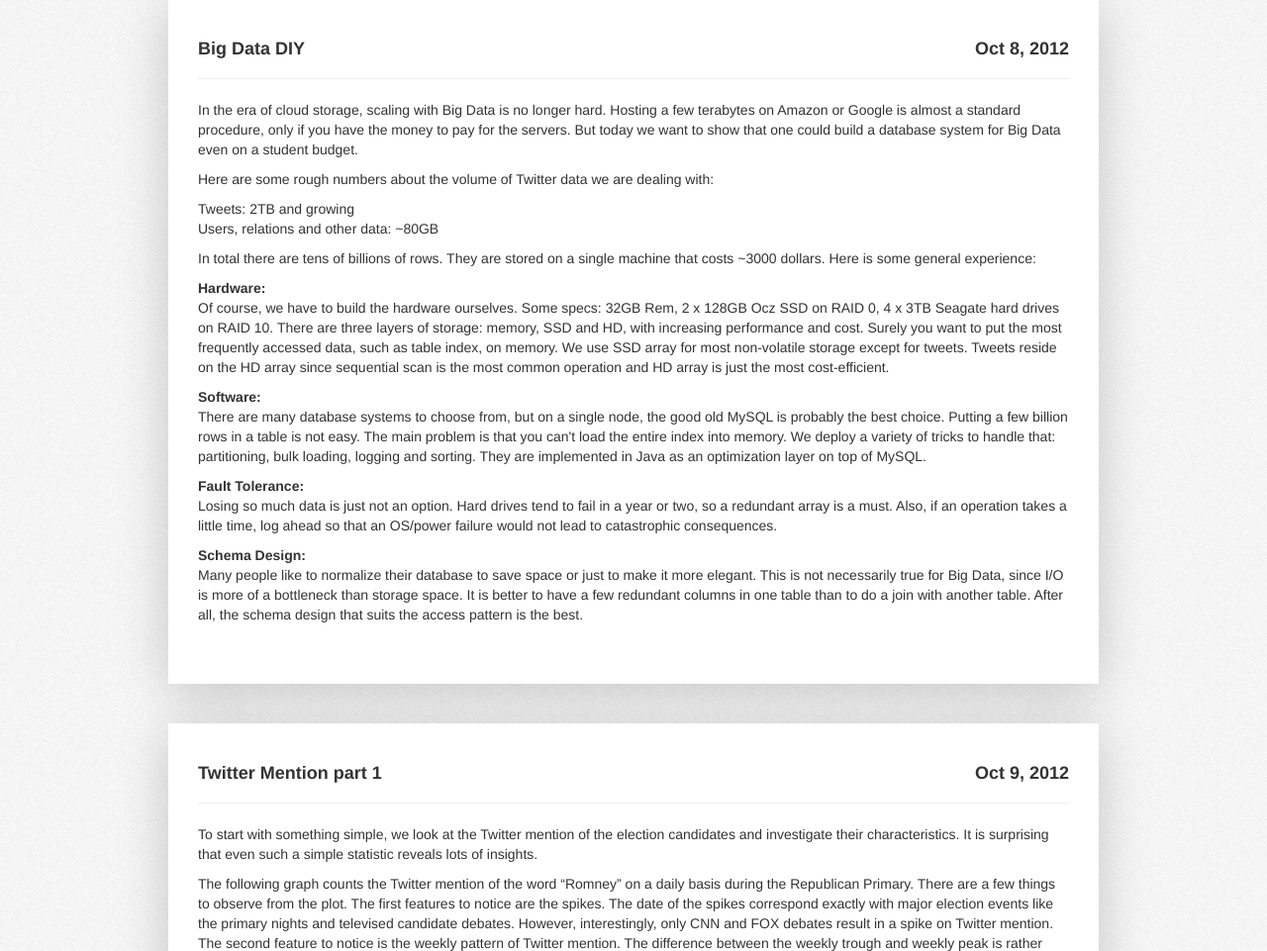
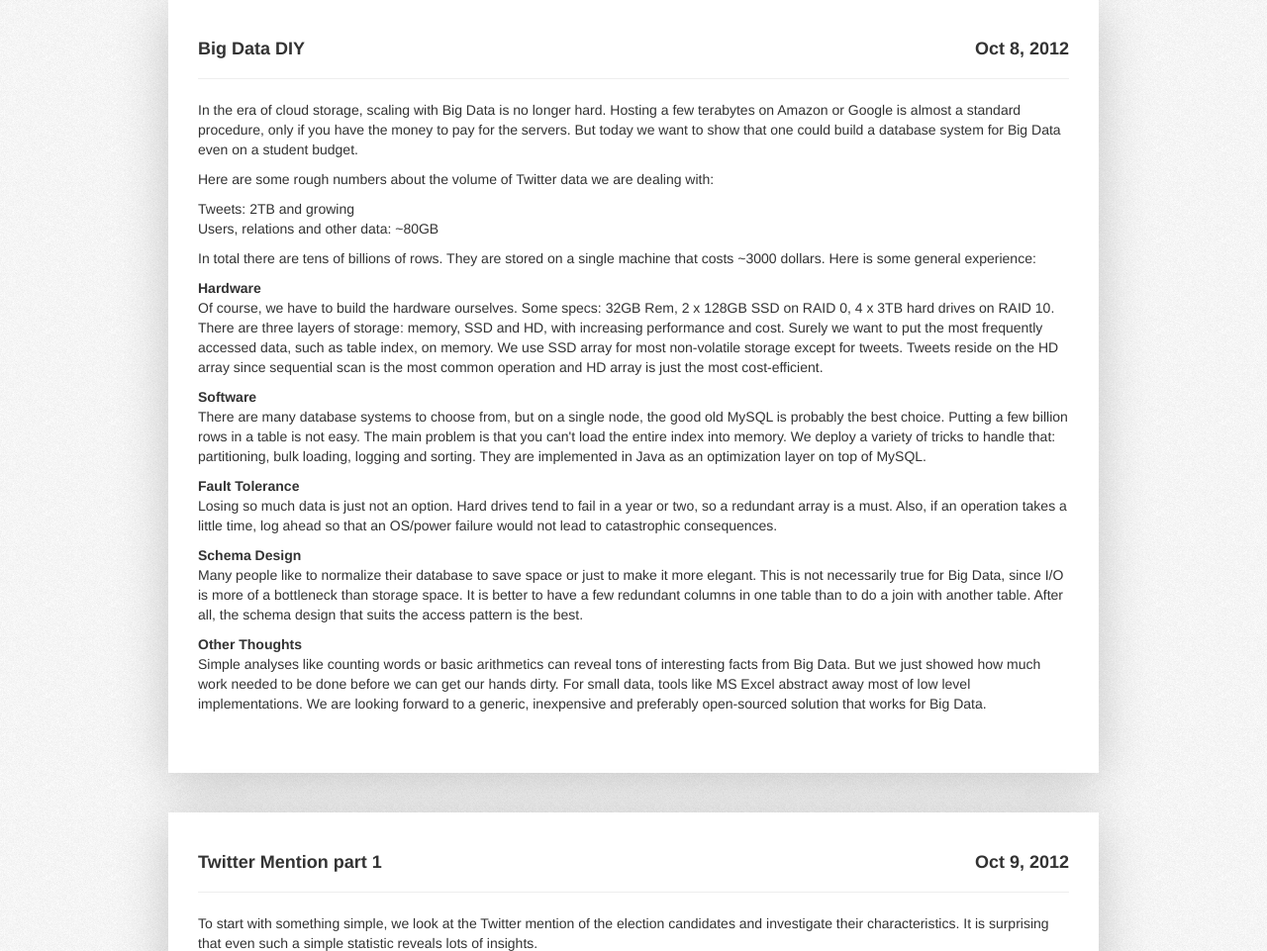
Before and after one commit to zhangkangj/twitwi_web, a Flask app: page /blog in a window 1280 px wide. Shown: the part 61-1022 px from the top of the page at 99% size. Run offline with Flask 2, Linux system fonts and the light colour scheme; some libraries are stand-ins or nearby versions.

Commit message:
small edits

```diff
--- a/WebContent/templates/blog.html
+++ b/WebContent/templates/blog.html
@@ -29,23 +29,29 @@
 			In total there are tens of billions of rows. They are stored on a single machine that costs ~3000 dollars. Here is some general experience:
 		</p>
 
-		<strong>Hardware:</strong>
+		<strong>Hardware</strong>
 		<p>
-			Of course, we have to build the hardware ourselves. Some specs: 32GB Rem, 2 x 128GB Ocz SSD on RAID 0, 4 x 3TB Seagate hard drives on RAID 10. There are three layers of storage: memory, SSD and HD, with increasing performance and cost. Surely you want to put the most frequently accessed data, such as table index, on memory. We use SSD array for most non-volatile storage except for tweets. Tweets reside on the HD array since sequential scan is the most common operation and HD array is just the most cost-efficient.		</p>
+			Of course, we have to build the hardware ourselves. Some specs: 32GB Rem, 2 x 128GB SSD on RAID 0, 4 x 3TB hard drives on RAID 10. There are three layers of storage: memory, SSD and HD, with increasing performance and cost. Surely we want to put the most frequently accessed data, such as table index, on memory. We use SSD array for most non-volatile storage except for tweets. Tweets reside on the HD array since sequential scan is the most common operation and HD array is just the most cost-efficient.
+		</p>
 
-		<strong>Software:</strong>
+		<strong>Software</strong>
 		<p>
 			There are many database systems to choose from, but on a single node, the good old MySQL is probably the best choice. Putting a few billion rows in a table is not easy. The main problem is that you can't load the entire index into memory. We deploy a variety of tricks to handle that: partitioning, bulk loading, logging and sorting. They are implemented in Java as an optimization layer on top of MySQL.
 		</p>
 
-		<strong>Fault Tolerance:</strong>
+		<strong>Fault Tolerance</strong>
 		<p>
 			Losing so much data is just not an option. Hard drives tend to fail in a year or two, so a redundant array is a must. Also, if an operation takes a little time, log ahead so that an OS/power failure would not lead to catastrophic consequences.
 		</p>
 
-		<strong>Schema Design:</strong>
+		<strong>Schema Design</strong>
 		<p>
 			Many people like to normalize their database to save space or just to make it more elegant. This is not necessarily true for Big Data, since I/O is more of a bottleneck than storage space. It is better to have a few redundant columns in one table than to do a join with another table. After all, the schema design that suits the access pattern is the best.
+		</p>
+
+		<strong>Other Thoughts</strong>
+		<p>
+			Simple analyses like counting words or basic arithmetics can reveal tons of interesting facts from Big Data. But we just showed how much work needed to be done before we can get our hands dirty. For small data, tools like MS Excel abstract away most of low level implementations. We are looking forward to a generic, inexpensive and preferably open-sourced solution that works for Big Data.
 		</p>
 		<br>
 	</div>
--- a/WebContent/templates/index.html
+++ b/WebContent/templates/index.html
@@ -78,10 +78,10 @@
 		<div id = "menu">
 			<ul class="nav nav-tabs">
 				<li id = "map_menu" class="active">
-					<a href="#"  class="black" onclick="slide_carousel('map_container')" rel="tooltip" data-placement="bottom" data-original-title="This map counts how many times Obama and Romney is mentioned. The color indicates their relative percentage.">Election Map </a>
+					<a href="#"  class="black" onclick="slide_carousel('map_container')" rel="tooltip" data-placement="bottom" data-original-title="This map counts how many times Obama and Romney are mentioned. The color indicates their relative percentage.">Election Map </a>
 				</li>
 				<li id = "topic_menu">
-					<a href="#" class="black" onclick="slide_carousel('topic_container')" rel="tooltip" data-placement="bottom" data-original-title="This chart shows what topics people talk about when mentioning a candidate.">Election Topics </a>
+					<a href="#" class="black" onclick="slide_carousel('topic_container')" rel="tooltip" data-placement="bottom" data-original-title="This chart shows what topics people are talking about when a candidate is mentioned.">Election Topics </a>
 				</li>
 				<li class="pull-right">
 					<a href="https://twitter.com/share" style = "height:20px; margin:0px" class="twitter-share-button pull-right" data-lang="en" data-text = "twithinks, 2012 Presidential Election on Twitter" data-size="large">Tweet</a>
```
